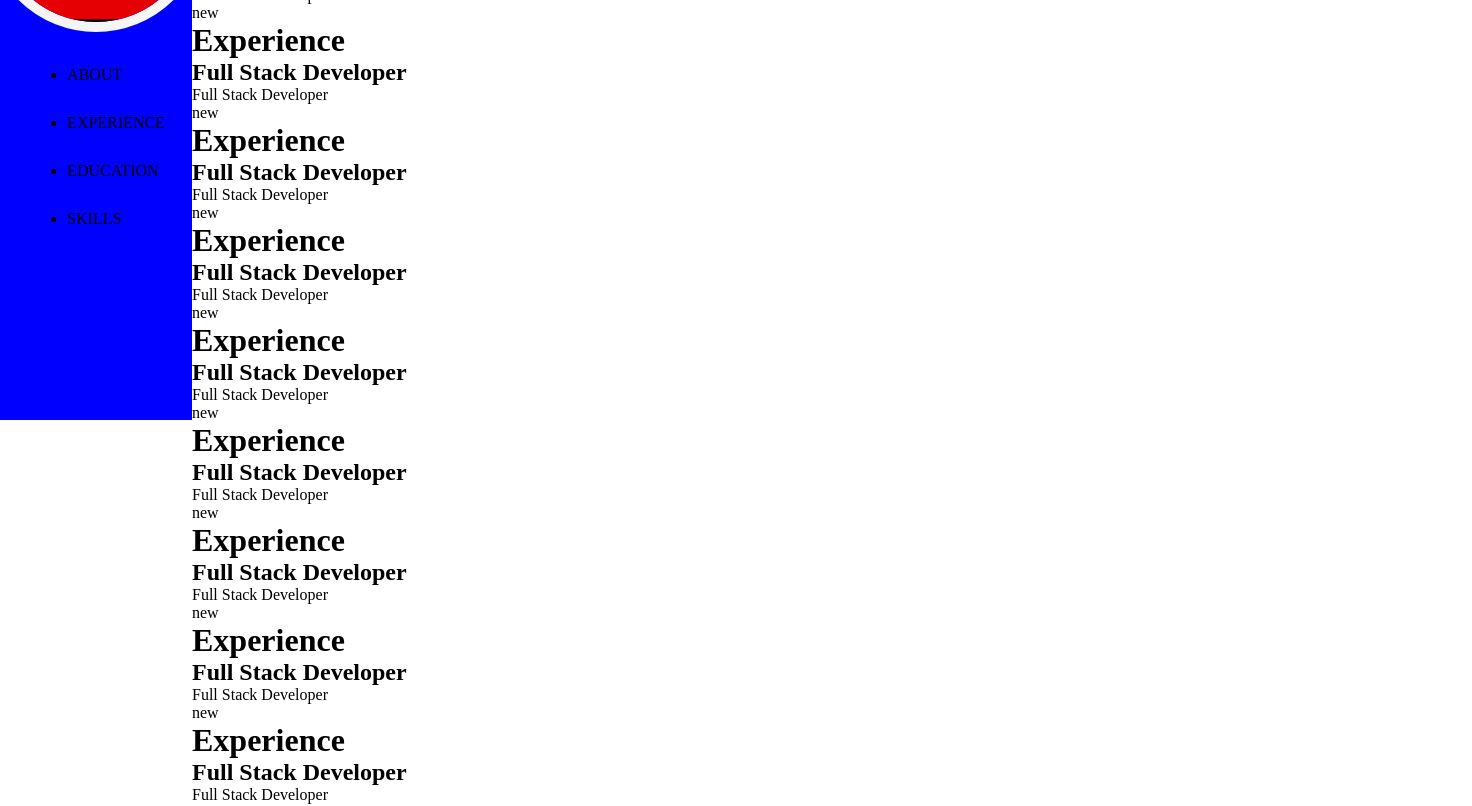
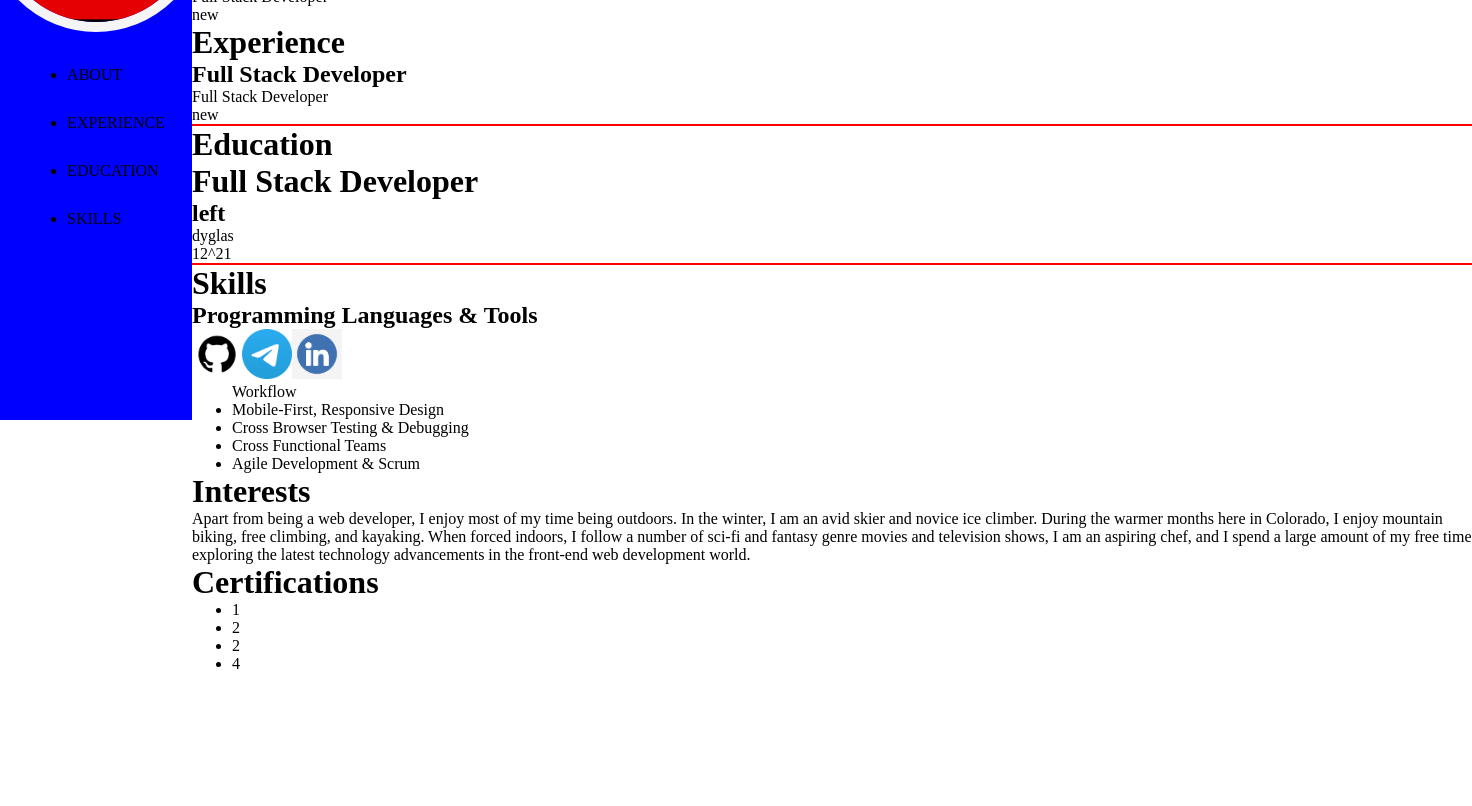
Before and after one commit to Fikys1Bazilikys/Profile, a React (Vite) app: page / in a window 1280 px wide. Shown: the part 380-1186 px from the top of the page, 1472 px wide, since content can reach past the window. After the commit the page ends 1053 px from the top, so only its background shows below. Built offline with nearby package versions, Linux system fonts and the light colour scheme.

Commit message:
Add site component

```diff
--- a/src/About.jsx
+++ b/src/About.jsx
@@ -14,11 +14,11 @@ export default function About() {
             )
        })
     return (
-        <main>
+        <div className="about-box">
             <h1>CHoLovi4E</h1>
             <p>542 Berry Street · Cheyenne Wells, CO 80810 · (317) 585-8468 · name@email.com</p>
             <p>I am experienced in leveraging agile frameworks to provide a robust synopsis for high level overviews. Iterative approaches to corporate strategy foster collaborative thinking to further the overall value proposition.</p>
             {SocialElements}
-        </main>
+        </div>
     )
 };
--- a/src/App.jsx
+++ b/src/App.jsx
@@ -3,6 +3,9 @@ import About from './About.jsx'
 import "./Style.css"
 import Experience from "./Experience.jsx";
 import Education from "./Education.jsx";
+import Skills from "./Skills.jsx";
+import Interests from "./Interests.jsx";
+import Certifications from "./Certifications.jsx";
 
 
 export default function App() {
@@ -13,6 +16,9 @@ export default function App() {
                 <About />
                 <Experience />
                 <Education />
+                <Skills />
+                <Interests />
+                <Certifications />
             </div>
         </div>
     );
--- /dev/null
+++ b/src/Certifications.jsx
@@ -0,0 +1,13 @@
+export default function Certifications () {
+    return (
+        <div>
+            <h1>Certifications</h1>
+            <ul>
+                <li>1</li>
+                <li>2</li>
+                <li>2</li>
+                <li>4</li>
+            </ul>
+        </div>
+    )
+}
--- /dev/null
+++ b/src/Component/SkillsIcon.jsx
@@ -0,0 +1,6 @@
+export default function SkillsIcon(props){
+    return (
+        <img className="skills-icon" src={props.icon} alt={props.alt}></img>
+
+    )
+}
--- a/src/Data/ExperienceData.js
+++ b/src/Data/ExperienceData.js
@@ -21,67 +21,4 @@ export default [
         description: "Full Stack Developer",
         date: "new",
     },
-    {
-        id: 4,
-        position: "Experience",
-        company: "Full Stack Developer",
-        description: "Full Stack Developer",
-        date: "new",
-    },
-    {
-        id: 5,
-        position: "Experience",
-        company: "Full Stack Developer",
-        description: "Full Stack Developer",
-        date: "new",
-    },
-    {
-        id: 6,
-        position: "Experience",
-        company: "Full Stack Developer",
-        description: "Full Stack Developer",
-        date: "new",
-    },
-    {
-        id: 7,
-        position: "Experience",
-        company: "Full Stack Developer",
-        description: "Full Stack Developer",
-        date: "new",
-    },
-    {
-        id: 8,
-        position: "Experience",
-        company: "Full Stack Developer",
-        description: "Full Stack Developer",
-        date: "new",
-    },
-    {
-        id: 9,
-        position: "Experience",
-        company: "Full Stack Developer",
-        description: "Full Stack Developer",
-        date: "new",
-    },
-    {
-        id: 10,
-        position: "Experience",
-        company: "Full Stack Developer",
-        description: "Full Stack Developer",
-        date: "new",
-    },
-    {
-        id: 11,
-        position: "Experience",
-        company: "Full Stack Developer",
-        description: "Full Stack Developer",
-        date: "new",
-    },
-    {
-        id: 12,
-        position: "Experience",
-        company: "Full Stack Developer",
-        description: "Full Stack Developer",
-        date: "new",
-    },
 ]
--- /dev/null
+++ b/src/Data/SkillsIconData.js
@@ -0,0 +1,22 @@
+import gitIcon from "../assets/gitPortfolio.jpg";
+import telegramIcon from "../assets/telegramIcon.webp";
+import linkedinIcon from "../assets/linkedinIcon.png";
+
+export default [
+    {
+        id: 1,
+        icon: gitIcon,
+        alt: "gitIcon",
+    },
+    {
+        id: 2,
+        icon: telegramIcon,
+        alt: "gitIcon",
+
+    },
+    {
+        id: 3,
+        icon: linkedinIcon,
+        alt: "gitIcon",
+    }
+]
--- a/src/Education.jsx
+++ b/src/Education.jsx
@@ -1,5 +1,5 @@
 import educationData from "./Data/EducationData.js";
-import EducationCard from "./EducationCard.jsx";
+import EducationCard from "./Component/EducationCard.jsx";
 
 export default function Education () {
 
@@ -13,7 +13,7 @@ export default function Education () {
     })
 
     return (
-        <div>
+        <div className="education-box">
             <h1>Education</h1>
             {EducationElements}
         </div>
--- a/src/Experience.jsx
+++ b/src/Experience.jsx
@@ -13,7 +13,7 @@ export default function Experience () {
     })
 
     return (
-        <div>
+        <div className="experience-box">
             <h1>Experience</h1>
             {ExperienceElements}
         </div>
--- /dev/null
+++ b/src/Interests.jsx
@@ -0,0 +1,12 @@
+export default function Interests(){
+    return (
+        <div>
+            <h1>Interests</h1>
+            <p>Apart from being a web developer, I enjoy most of my time being outdoors. In the winter, I am an avid skier and novice ice climber. During the warmer months here in Colorado, I enjoy mountain biking, free climbing, and kayaking.
+
+                When forced indoors, I follow a number of sci-fi and fantasy genre movies and television shows, I am an aspiring chef, and I spend a large amount of my free time exploring the latest technology advancements in the front-end web development world.
+            </p>
+        </div>
+
+    )
+}
--- /dev/null
+++ b/src/Skills.jsx
@@ -0,0 +1,28 @@
+import SkillsIcon from "./Component/SkillsIcon.jsx";
+import skillsIconData from "./Data/SkillsIconData.js";
+
+export default function Skills () {
+
+    const SkillsElements = skillsIconData.map ((element) => {
+        return (
+            <SkillsIcon
+                key={element.id}
+                {...element}
+            />
+        )
+    })
+
+    return (
+        <div>
+            <h1>Skills</h1>
+            <h2>Programming Languages & Tools</h2>
+            {SkillsElements}
+            <ul>Workflow
+                <li>Mobile-First, Responsive Design</li>
+                <li>Cross Browser Testing & Debugging</li>
+                <li>Cross Functional Teams</li>
+                <li>Agile Development & Scrum</li>
+            </ul>
+        </div>
+    )
+}
--- a/src/Style.css
+++ b/src/Style.css
@@ -1,5 +1,17 @@
 *{
     margin: 0;
+}
+.about-box{
+    border-bottom: red solid 2px;
+    width: 100vw;
+}
+.experience-box{
+    border-bottom: red solid 2px;
+    width: 100vw;
+}
+.education-box{
+    border-bottom: red solid 2px;
+    width: 100vw;
 }
 .profilePhoto{
     width:200px;
@@ -25,5 +37,7 @@
 .socialIcon{
     width: 50px;
     margin: 10px;
-
 }
+.skills-icon{
+    width: 50px;
+}
```
Also changed, not shown: src/Component/EducationCard.jsx (renamed from src/EducationCard.jsx).
